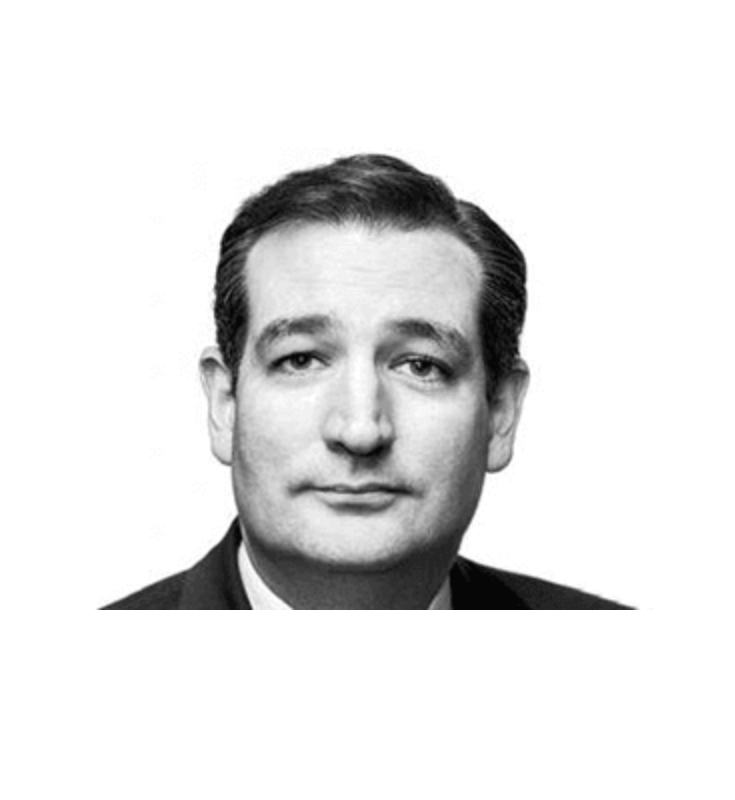
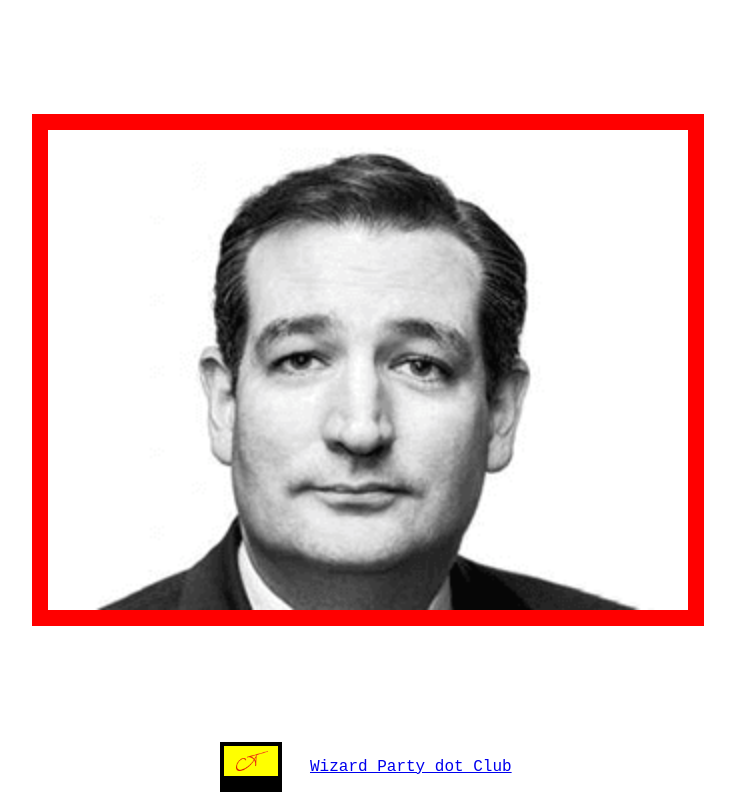
Before and after one commit to ctrble/istedcruzthezodiackiller, a plain HTML site: page index.html in a window 1280 px wide. Shown: the whole page, without its empty margins (272-1007 px from the left). Drawn offline with nearby package versions, Linux system fonts and the light colour scheme.

Commit message:
css fancyness

```diff
--- a/css/cruzodiac.scss
+++ b/css/cruzodiac.scss
@@ -9,7 +9,7 @@ html {
 
 body {
 	-webkit-perspective: 300px;
-	perspective: 300px;
+	// perspective: 300px;
 	background: #ffffff;
 	color: #0c0c0c;
 	position: fixed;
@@ -17,29 +17,14 @@ body {
 	padding: 0;
 	width: 100%;
 	height: 100%;
-	font-weight: 500;
-	font-size: 26px;
-	-webkit-font-smoothing: antialiased;
+	// font-weight: 500;
+	// font-size: 26px;
+	// -webkit-font-smoothing: antialiased;
 	font-family: monospace;
 }
 
 input:focus {
 	outline: none;
-}
-
-// .wrapper {
-// 	display: flex;
-// 	flex-direction: column;
-// 	justify-content: center;
-// 	align-items: center;
-// 	height: 100vh;
-// 	// background-color: blue;
-// }
-
-#cruzodiacgame {
-	border: 1rem red solid;
-	background-color: red;
-	// background-image: url(img/frame.svg);
 }
 
 #cruzodiaccontainer {
@@ -51,7 +36,8 @@ input:focus {
 	left: 50%;
 	top: 50%;
 	overflow: hidden;
-	background: black;
+	outline: 1rem red solid;
+	background-color: red;
 }
 
 #loader {
@@ -62,7 +48,7 @@ input:focus {
 	top: 175px;
 	text-align: center;
 	z-index: 200;
-	font-size: 50px;
+	font-size: 3rem;
 	color: #ffffff;
 }
 
@@ -74,7 +60,7 @@ input:focus {
 	top: 226px;
 	text-align: center;
 	z-index: 220;
-	font-size: 30px;
+	font-size: 1rem;
 	font-family: monospace;
 	color: #ffffff;
 	display: none;
@@ -106,3 +92,23 @@ input:focus {
 #cruzodiacimage4 {
 	left: 38400px;
 }
+
+.footer {
+  position: fixed;
+  bottom: 1.5rem;
+  width: 20rem;
+	margin-left: -10rem;
+  left: 50%;
+	color: #242a2c;
+  text-align: center;
+  font-size: 1rem;
+  z-index:100;
+	& picture {
+		padding-top: 0.75rem;
+		padding-left: 0.75rem;
+		margin-right: 2rem;
+		outline: 0.25rem black solid;
+		border-bottom: 0.75rem black solid;
+		background-color: yellow;
+	}
+}
--- a/index.html
+++ b/index.html
@@ -14,10 +14,6 @@
       –––––––––––––––––––––––––––––––––––––––––––––––––– -->
         <!-- <meta name="viewport" content="width=device-width, initial-scale=1"> -->
 
-        <!-- FONT
-      –––––––––––––––––––––––––––––––––––––––––––––––––– -->
-
-
         <!-- CSS
       –––––––––––––––––––––––––––––––––––––––––––––––––– -->
         <link rel="stylesheet" href="css/normalize.css">
@@ -29,7 +25,6 @@
 
         <!-- Scripts
       –––––––––––––––––––––––––––––––––––––––––––––––––– -->
-        <!-- <script src="js/vendor/modernizr-2.8.3.min.js"></script> -->
         <script src="https://ajax.googleapis.com/ajax/libs/jquery/1.8.3/jquery.min.js"></script>
         <script src="js/cruzodiac.js"></script>
     </head>
@@ -55,6 +50,21 @@
 
 				</div>
 
+        <div class="footer">
+          <picture>
+            <img
+              sizes="(max-width: 2rem) 100vw, 2rem"
+              srcset="
+              img/mark_gaqgy8_c_scale,w_200.png 200w,
+              img/mark_gaqgy8_c_scale,w_651.png 651w,
+              img/mark_gaqgy8_c_scale,w_970.png 970w,
+              img/mark_gaqgy8_c_scale,w_1400.png 1400w"
+              src="img/mark_gaqgy8_c_scale,w_1400.png"
+              alt="">
+          </picture>
+          <a href="wizardparty.club">Wizard Party dot Club</a>
+        </div>
+
 
 		<!-- End Document –––––––––––––––––––––––––––––––––––––––––––––––––– -->
 
```
Also changed, not shown: css/cruzodiac.css, img/mark.png (added), img/mark_gaqgy8_c_scale,w_1400.png (added), img/mark_gaqgy8_c_scale,w_200.png (added), img/mark_gaqgy8_c_scale,w_651.png (added), img/mark_gaqgy8_c_scale,w_970.png (added), 3 other files.
